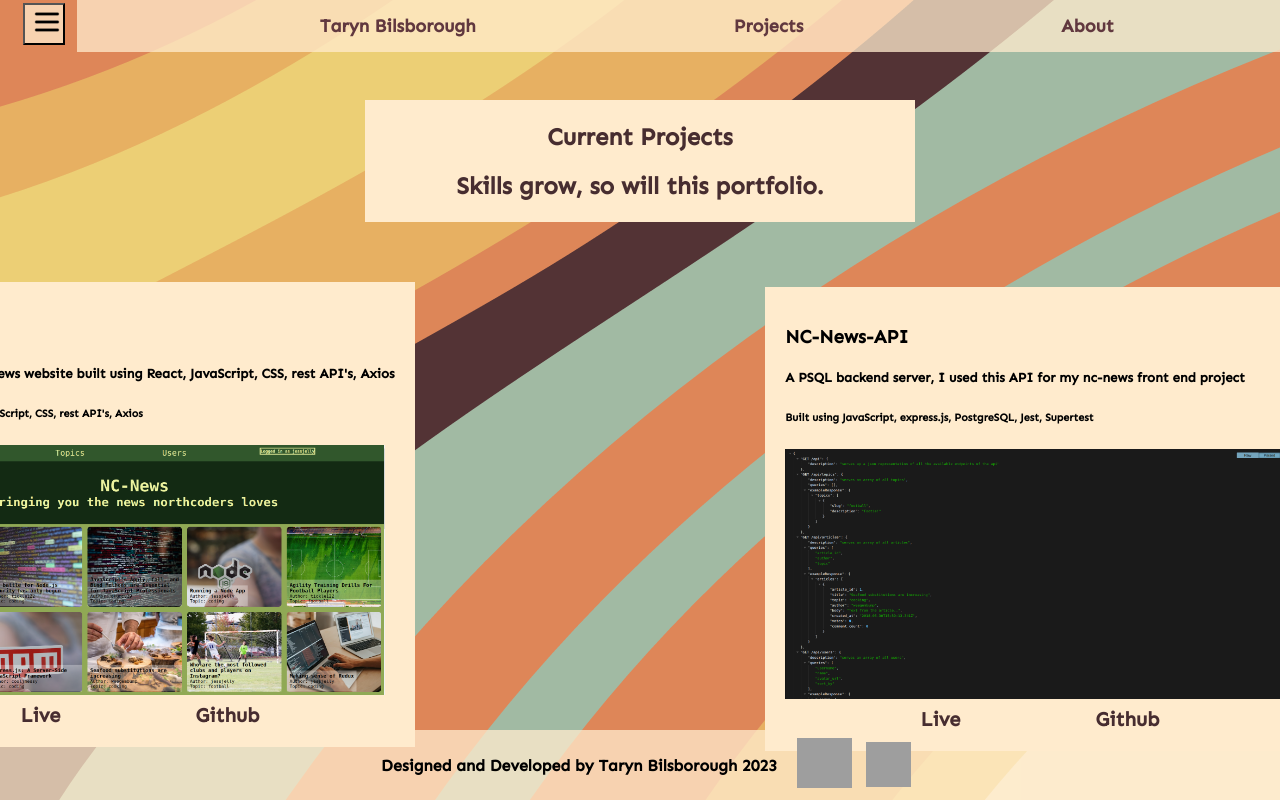
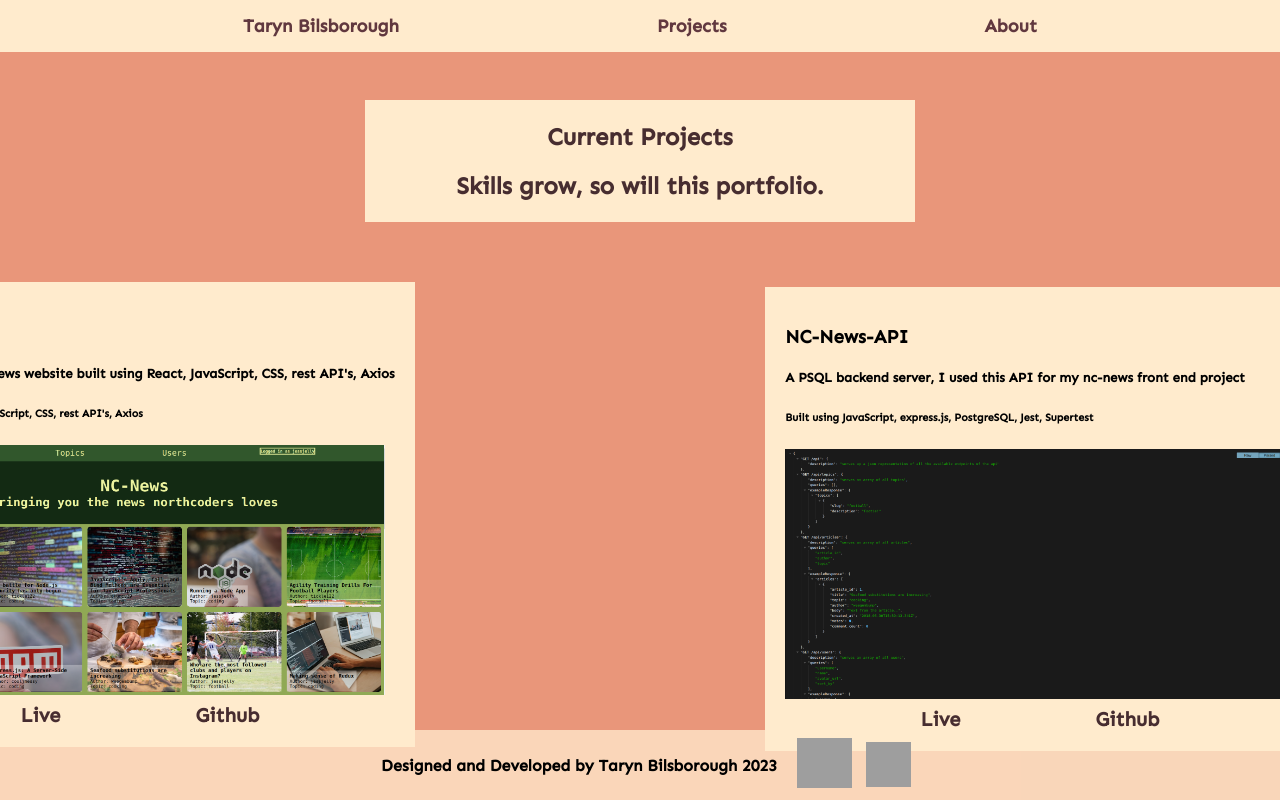
Before and after one commit to tarynCodes/Portfolio, a React (Vite) app in the folder portfolio/: page /projects in a window 1280 px wide. Shown: the top 800 px of the page. Built offline with nearby package versions, Linux system fonts and the light colour scheme; grey boxes are pictures that could not be loaded.

Commit message:
some css changes

```diff
--- a/portfolio/src/App.css
+++ b/portfolio/src/App.css
@@ -1,28 +1,18 @@
+
 * {
   font-family: 'Sen', sans-serif;
-}
-
-body {
-  margin: 0;
-  padding: 0;
-  display: flex;
-  align-items: center;
-  justify-content: center;
-  background-image: url("./assets/background1.png");
-  min-height: 100vh;
 }
 
 .navBar {
   display: flex;
   justify-content: space-evenly;
-  background-color: rgba(255, 235, 205, 0.757);
+  background-color: rgb(255, 235, 205);
   box-sizing: border-box;
   position: fixed;
   top: 0;
   left: 0;
   right: 0;
   width: 100%;
-  margin-left: 6%;
 }
 
 .navList {
@@ -36,6 +26,16 @@ body {
   right: 0;
   width: 90%;
 }
+body {
+  margin: 0;
+  padding: 0;
+  display: flex;
+  align-items: center;
+  justify-content: center;
+  background-color: darksalmon;
+  min-height: 100vh;
+}
+
 
 .about,
 .projects,
@@ -196,6 +196,7 @@ body {
   text-align:center;
   transform: translate(0px, 100px);
   color: #472d30;
+  z-index: 1;
 }
 
 #ncnews{
@@ -227,7 +228,7 @@ body {
   padding-top: 2px;
   color: #472d30;
 }
-@media (max-width: 768px) {
+@media (max-width: 800px) {
   body {
     flex-direction: column;
     text-align: center;
@@ -261,7 +262,7 @@ body {
   }
 }
 
-@media (max-width: 768px) {
+@media (max-width: 800px) {
   #main-header {
     font-size: 32px;
   }
@@ -296,7 +297,6 @@ body {
   .navBar {
     display: flex;
     justify-content: center;
-    margin-left: 13%;
   }
 
   .about,
--- a/portfolio/src/components/NavBar.jsx
+++ b/portfolio/src/components/NavBar.jsx
@@ -1,7 +1,9 @@
 import React from 'react'
 import { useState } from 'react';
 import { Link } from 'react-router-dom';
-import menuButton from '../assets/menu-button.png'
+
+
+
 
 function NavBar() {
   const [isNavVisible, setNavVisibility] = useState(true);
@@ -12,9 +14,6 @@ function NavBar() {
   return (
     <nav className={`nav ${isNavVisible ? '' : 'hidden-links'}`}>
       <ul className="navList">
-        <div className="nav">
-          <button className="menu-button" onClick={toggleNav}><img src={menuButton}/></button>
-        </div>
         <li className="navBar">
           <Link to="/" className="taryn">
             Taryn Bilsborough
```
Also changed, not shown: portfolio/package.json (+6 -1 lines), 1 other file (tests, documents, lock files or other folders).
